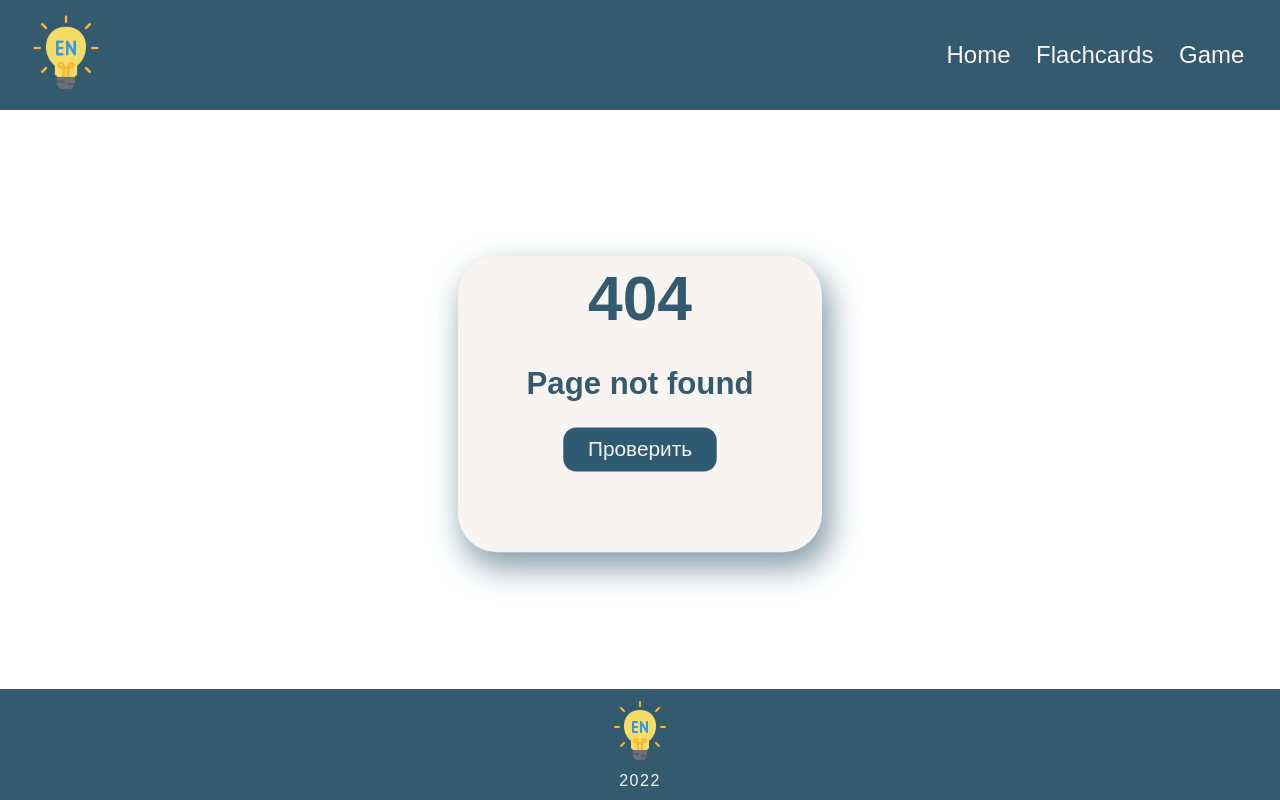
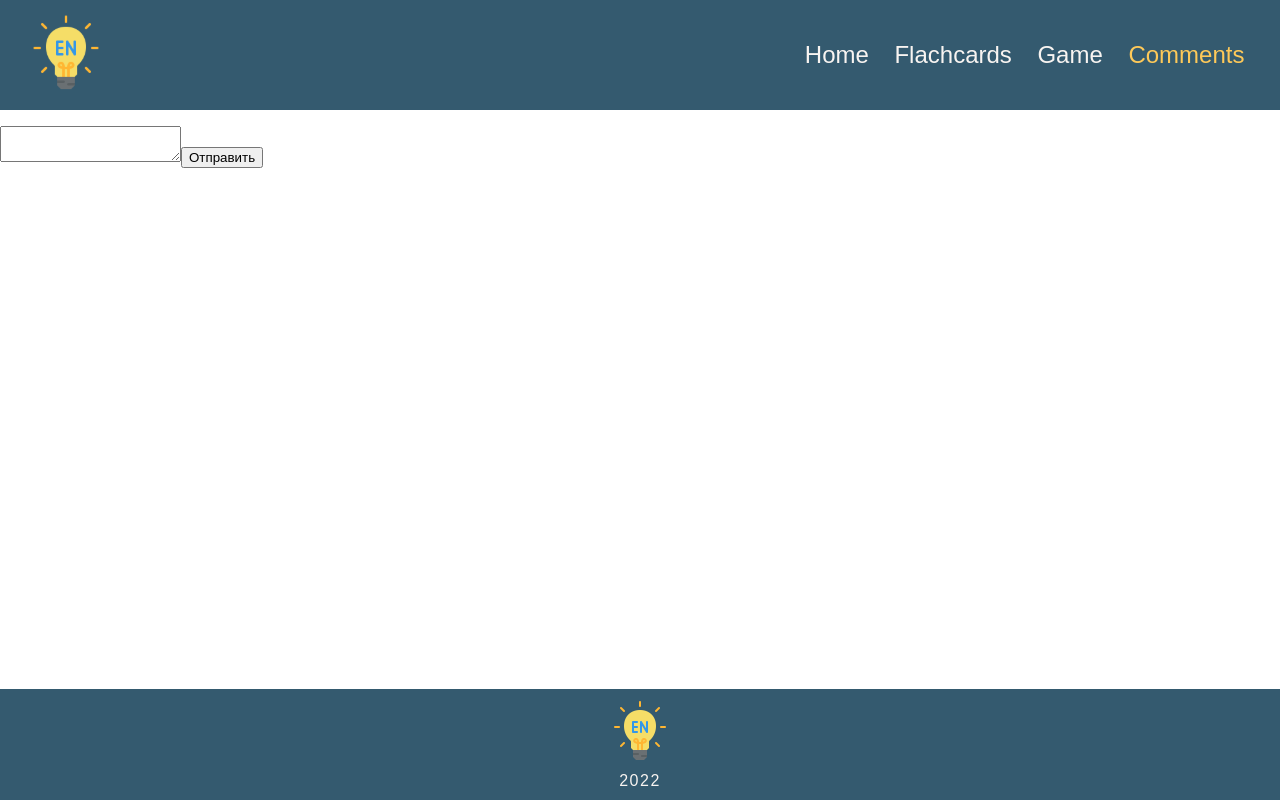
Before and after one commit to Ann-uta/vocabulary, a React (Create React App) app: page /comments in a window 1280 px wide. Before the commit this address had no page. Built offline with nearby package versions, Linux system fonts and the light colour scheme.

Commit message:
Comments

```diff
--- a/src/App.css
+++ b/src/App.css
@@ -14,3 +14,8 @@
 img {
   max-width: 100%;
 }
+
+/*style for Comments*/
+.list:first-child {
+  color: red;
+}
--- a/src/App.js
+++ b/src/App.js
@@ -17,6 +17,7 @@ import Footer from './Components/Footer/Footer';
 import CardGallery from './Components/CardGallery/CardGallery';
 import NoMatch from './Components/NoMatch/NoMatch';
 import Flachcards from './Components/Flashcards/Flashcards';
+import Comments from './Components/Comments/Comments';
 
 function App() {
   return (
@@ -35,6 +36,8 @@ function App() {
                 <Route path="/"
             element={<WordList/>}/>
             <Route path="*" element={<NoMatch />} />
+            <Route path="comments" element={<Comments />} />
+
       </Routes>
       </main>
       <Footer/>
--- /dev/null
+++ b/src/Components/Comments/Comments.jsx
@@ -0,0 +1,59 @@
+import { useState } from 'react';
+
+let nextId = 0;
+export default function Comments(){
+   const [text, setText] = useState ('');
+   const [array, setArray] = useState([]);
+   const [isError, setError] = useState(true)
+
+    function onBtnClick(e){
+        e.preventDefault();
+        const filterWords = ["viagra", "xxx"];
+        let filteredText = text.trim();
+        for (let word of filterWords) {
+            let reg = new RegExp(word, 'ig');
+            filteredText = filteredText.replace(reg, '***');
+        }
+      //проверка на пустоту
+        setText('');
+        if (filteredText){
+        setArray([
+            { id: nextId++, text: filteredText },
+            ...array
+        ]);
+        setError('')
+    } else {
+        setError('Поле не должно быть пустым')
+    }
+    //    console.log(array)
+}
+
+
+    function onTextChange(e){
+    setText(e.target.value)
+        }
+
+    return (
+        <div>
+            <ul>
+            {
+                array.map((item)=>
+                    <li className='list' key={item.id}>{item.text}
+                        <button onClick={() =>
+                        {setArray(
+                            array.filter(i =>
+                                i.id !== item.id
+                    ));
+                        }}>Удалить</button>
+                    </li>
+                    )
+            }</ul>
+            <form>
+                <textarea onChange={onTextChange} name="comment" value={text} />
+                <button onClick={onBtnClick}>Отправить</button><br/>
+            {isError && <span style={{color:'red'}}>{isError}</span>}
+            </form>
+        </div>
+
+)
+}
--- a/src/Components/Header/Header.jsx
+++ b/src/Components/Header/Header.jsx
@@ -16,6 +16,9 @@ export default function Header(props) {
                     <li>
                         <NavLink to="/game">Game</NavLink>
                     </li>
+                    <li>
+                        <NavLink to="/comments">Comments</NavLink>
+                    </li>
                 </ul>
             </nav>
         </header>
```
